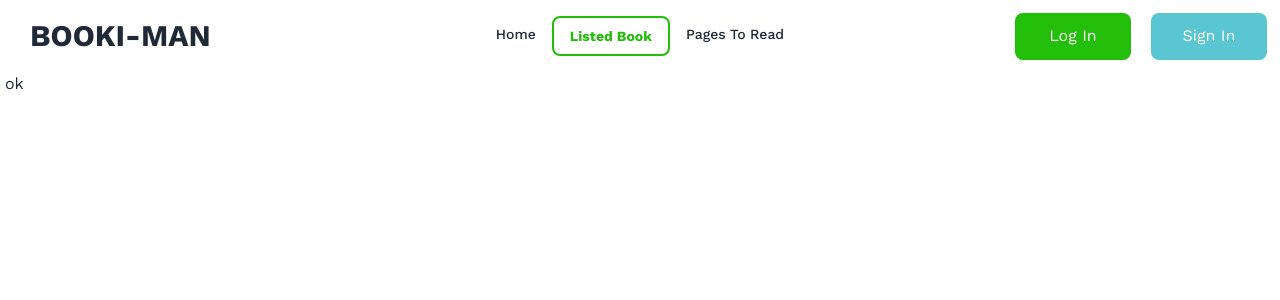
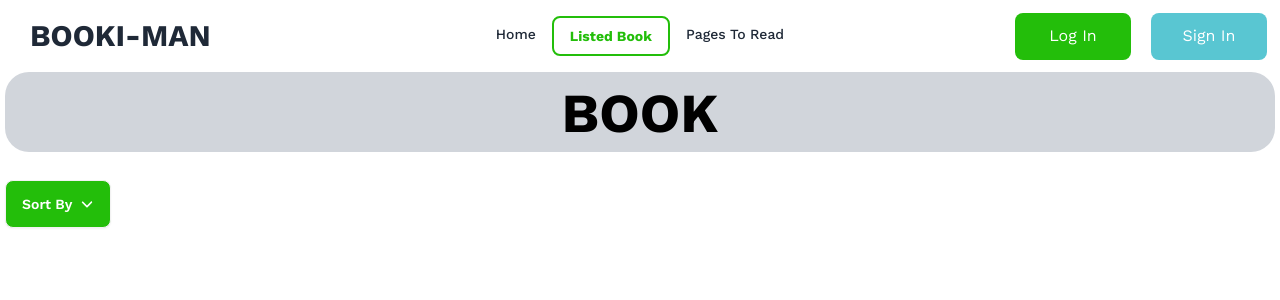
Before and after one commit to Sakib3602/Book-shop-with-react, a React (Vite) app: page /listedbook in a window 1280 px wide. Shown: the top 300 px of the page. Built offline with nearby package versions, Linux system fonts and the light colour scheme; a web font is replaced by a local one.

Commit message:
install react icons and import it

```diff
--- a/package.json
+++ b/package.json
@@ -14,6 +14,7 @@
     "match-sorter": "^6.3.4",
     "react": "^18.2.0",
     "react-dom": "^18.2.0",
+    "react-icons": "^5.0.1",
     "react-router-dom": "^6.22.3",
     "react-toastify": "^10.0.5",
     "sort-by": "^1.2.0"
--- a/src/components/FirstCard.jsx
+++ b/src/components/FirstCard.jsx
@@ -1,5 +1,5 @@
 import { Link } from "react-router-dom";
-
+import { IoStar } from "react-icons/io5";
 const FirstCard = ({e}) => {
 
     const {image,tags,bookName,author,bookId} = e
@@ -34,7 +34,9 @@ const FirstCard = ({e}) => {
           <div className="flex justify-between">
             <h1>Fiction</h1>
 
-            <h1>5.00 </h1>
+            <div>
+            <h1  className="flex  items-center">5.00 <IoStar ></IoStar></h1>
+            </div>
 
           </div>
         </div>
--- a/src/components/List.jsx
+++ b/src/components/List.jsx
@@ -1,12 +1,30 @@
-import React from 'react';
+import { FaAngleDown } from "react-icons/fa6";
 
 const List = () => {
-    return (
-        <div>
-            <h1>ok</h1>
+  return (
+    <div>
+      <div className="h-[80px] text-center bg-gray-300 rounded-3xl">
+        <h1 className="text-[55px] text-black font-[700]">BOOK</h1>
+      </div>
 
+      <div className="dropdown ">
+        <div  tabIndex={0} role="button" className="btn bg-[#23BE0A] mt-7 text-white font-[600]">
+          Sort By <FaAngleDown></FaAngleDown>
         </div>
-    );
+        <ul
+          tabIndex={0}
+          className="dropdown-content z-[1] menu p-2 shadow bg-base-100 rounded-box w-52"
+        >
+          <li>
+            <a>Item 1</a>
+          </li>
+          <li>
+            <a>Item 2</a>
+          </li>
+        </ul>
+      </div>
+    </div>
+  );
 };
 
 export default List;
```
Also changed, not shown: 1 other file (tests, documents, lock files or other folders).
